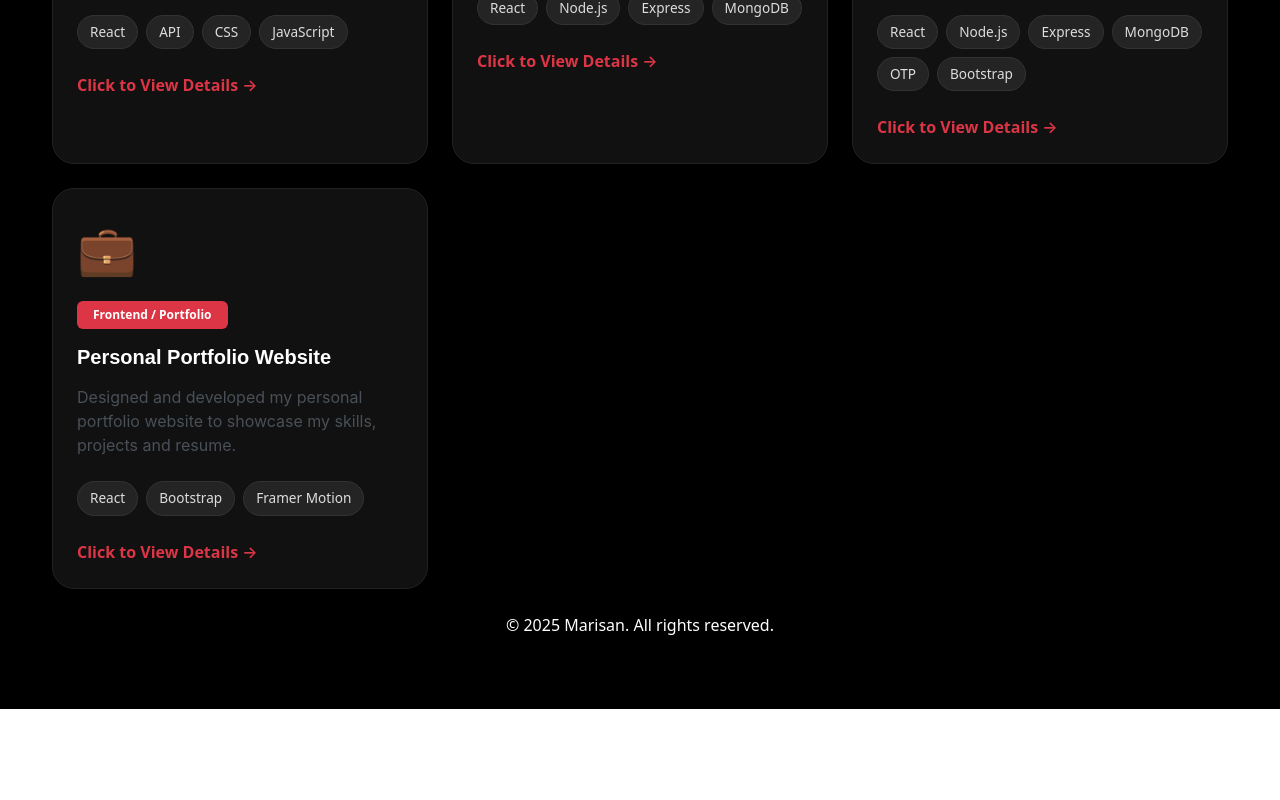
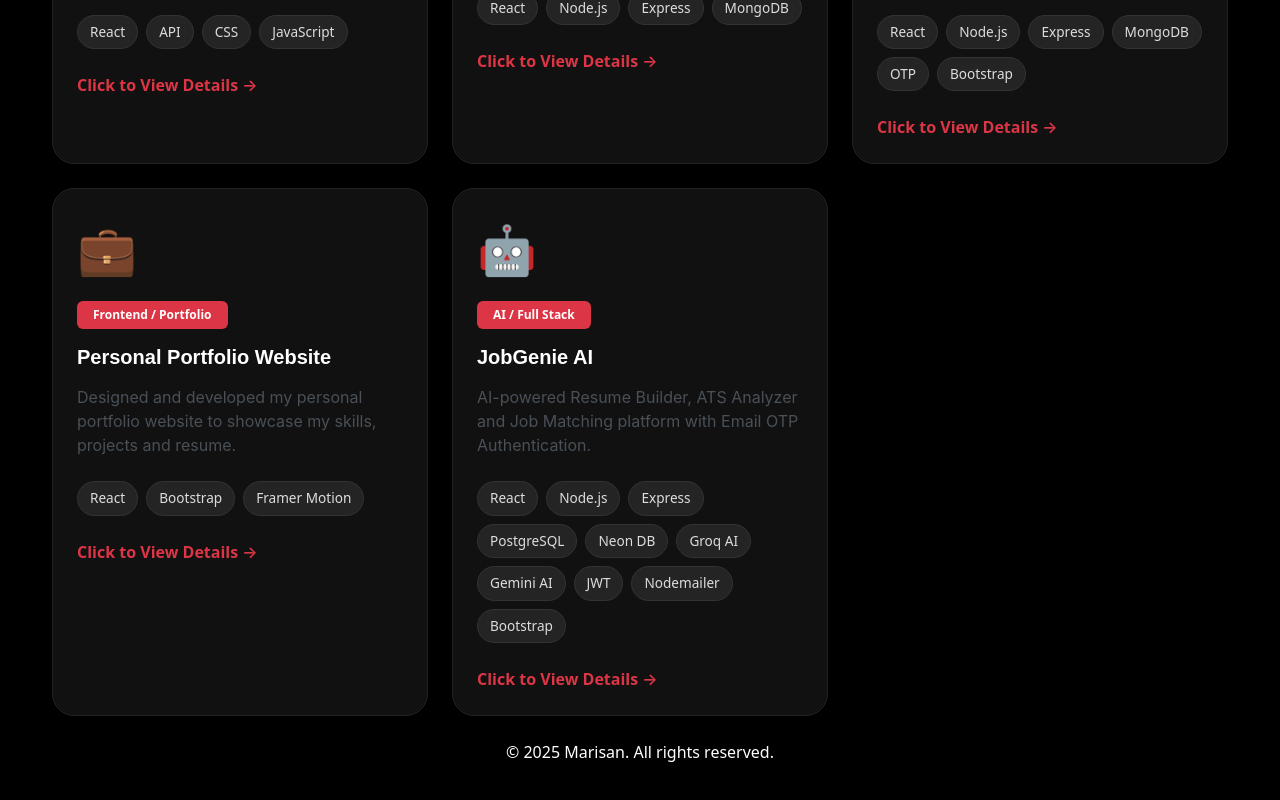
Before and after one commit to marisangithub/portfolio, a React (Vite) app: page /project in a window 1280 px wide. Shown: the part 1042-1842 px from the top of the page. Before the commit the page ends 1751 px from the top, so only its background shows below. Built offline with nearby package versions, Linux system fonts and the light colour scheme.

Commit message:
new project

```diff
--- a/src/Home.jsx
+++ b/src/Home.jsx
@@ -30,18 +30,73 @@ const Home = () => {
                   />
                 </span>
               </h2>
+               <p
+                className="text-secondary mt-4"
+                style={{
+                  fontSize: '1.1rem',
+                  lineHeight: '1.8'
+                }}
+              >
+                Full Stack Developer with experience building modern,
+                responsive and scalable web applications using
+                React.js, Node.js, Express.js and MongoDB.
+                Passionate about creating user-friendly digital
+                experiences and continuously learning new technologies.
+              </p>
 
+                            <div className="mt-3">
+                <span className="badge bg-success fs-6 p-2">
+                  Available for Full Stack Opportunities
+                </span>
+              </div>
+              <div className="d-flex flex-wrap gap-3 mt-4 justify-content-center justify-content-lg-start">
+
+                <a
+                  href="/project"
+                  className="btn btn-danger px-4 py-2"
+                >
+                  View Projects
+                </a>
+              </div>
               {/* Social icons */}
-              <div className="d-flex justify-content-center justify-content-md-start gap-3 mt-4">
-                <a href="https://github.com/marisangithub">
-                  <img src={Github} alt="GitHub" className="contactlogo" />
+  <div className="d-flex justify-content-center justify-content-lg-start gap-3 mt-4">
+
+                <a
+                  href="https://github.com/marisangithub"
+                  target="_blank"
+                  rel="noopener noreferrer"
+                >
+                  <img
+                    src={Github}
+                    alt="GitHub"
+                    className="contactlogo"
+                  />
                 </a>
-                <a href="https://www.linkedin.com/in/mari-san-33bb8b288">
-                  <img src={LinkedIn} alt="LinkedIn" className="contactlogo" />
+
+                <a
+                  href="https://www.linkedin.com/in/mari-san-33bb8b288"
+                  target="_blank"
+                  rel="noopener noreferrer"
+                >
+                  <img
+                    src={LinkedIn}
+                    alt="LinkedIn"
+                    className="contactlogo"
+                  />
                 </a>
-                <a href="https://wa.me/+916374536684">
-                  <img src={Whatsapp} alt="WhatsApp" className="contactlogo" />
+
+                <a
+                  href="https://wa.me/916374536684"
+                  target="_blank"
+                  rel="noopener noreferrer"
+                >
+                  <img
+                    src={Whatsapp}
+                    alt="WhatsApp"
+                    className="contactlogo"
+                  />
                 </a>
+
               </div>
             </div>
 
--- a/src/Project.jsx
+++ b/src/Project.jsx
@@ -74,6 +74,32 @@ const projects = [
     details:
       "The portfolio includes responsive pages, dark mode, project showcase, downloadable resume and smooth animations.",
   },
+  {
+  title: "JobGenie AI",
+  icon: "🤖",
+  category: "AI / Full Stack",
+  tech: [
+    "React",
+    "Node.js",
+    "Express",
+    "PostgreSQL",
+    "Neon DB",
+    "Groq AI",
+    "Gemini AI",
+    "JWT",
+    "Nodemailer",
+    "Bootstrap"
+  ],
+
+  description:
+    "AI-powered Resume Builder, ATS Analyzer and Job Matching platform with Email OTP Authentication.",
+
+  details:
+    "JobGenie AI is a complete career assistant platform that helps users create professional resumes, upload and manage resumes, analyze ATS compatibility, receive AI-generated suggestions, and discover relevant job opportunities. The application includes secure JWT authentication, Email OTP verification, PostgreSQL database integration with Neon, AI-powered resume analysis using Groq, resume history management, resume library, responsive dark UI and cloud deployment using Vercel and Render.",
+
+  link:
+    "https://job-gine-frontend.vercel.app/"
+},
 ];
 
 const Project = () => {
--- a/src/portfolioData.js
+++ b/src/portfolioData.js
@@ -58,6 +58,25 @@ I am a Full Stack Developer with 10 months of hands-on experience building respo
         "Designed and developed a responsive portfolio website showcasing projects, skills, resume, and contact details."
     },
 
+    {
+  name: "JobGenie AI",
+  tech: [
+    "React.js",
+    "Bootstrap",
+    "Node.js",
+    "Express.js",
+    "PostgreSQL",
+    "Gemini AI    ",
+    "Neon DB",
+    "Groq AI",
+    "JWT",
+    "Nodemailer",
+    "Vercel",
+    "Render"
+  ],
+  description:
+    "Built and deployed a full-stack AI-powered Resume Builder, ATS Analyzer, and Job Matching platform with secure JWT authentication, email OTP verification, PostgreSQL database integration, and responsive modern UI."
+},
     {
       name: "Full Stack Authentication System",
       tech: [
```
Also changed, not shown: src/index.css (line endings or trailing spaces), 1 other file (tests, documents, lock files or other folders).
